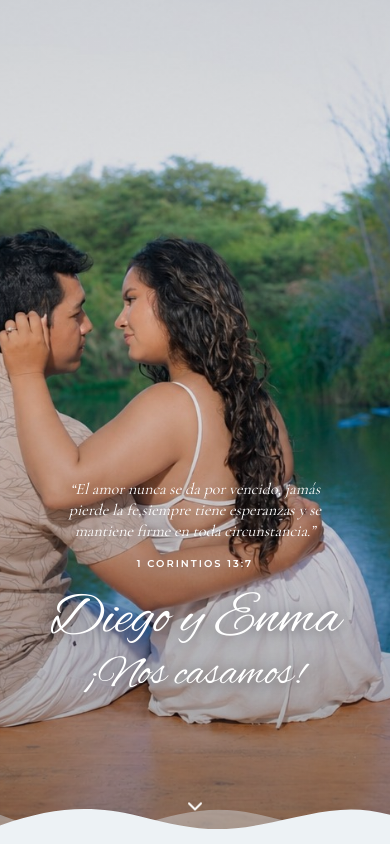
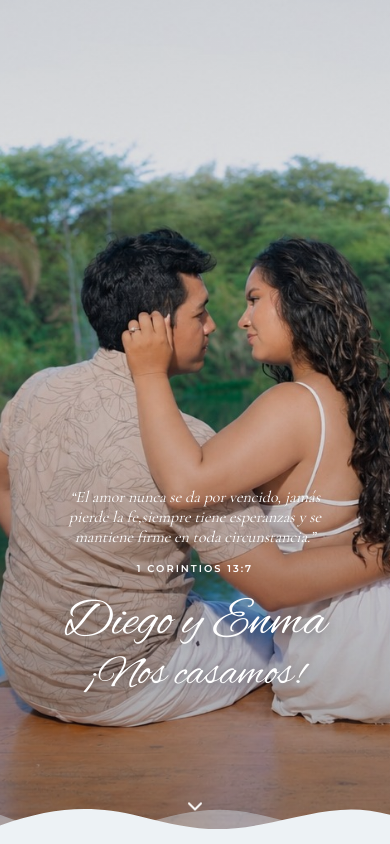
Before and after one commit to mariavaldiviezopingo/Invitacion-Boda-Diego---Enma, a Next.js app: page / in a window 390 px wide. Shown: the top 844 px of the page. Built offline with nearby package versions, Linux system fonts and the light colour scheme.

Commit message:
version corregida

```diff
--- a/app/globals.css
+++ b/app/globals.css
@@ -39,8 +39,8 @@ button:focus-visible, a:focus-visible { outline: 3px solid var(--gold); outline-
 
 main { width: 100%; overflow: clip; }
 .cover { position: relative; isolation: isolate; min-height: 100svh; padding: 0; color: #fff; background: #17252e; }
-.cover-photo { position: absolute; inset: 0; z-index: -1; background: linear-gradient(180deg,rgba(7,18,25,.18),rgba(7,18,25,.1) 42%,rgba(7,18,25,.38)),url('/fotos/portada-pareja.jpeg') 54% center/cover no-repeat; transform: scale(1.005); }
-.cover-content { position: absolute; inset: auto 0 clamp(5rem, 16vh, 10rem); display: flex; width: min(100%, 1100px); flex-direction: column; align-items: center; margin-inline: auto; padding-inline: var(--page-gutter); text-shadow: 0 2px 16px rgba(0,0,0,.5); }
+.cover-photo { position: absolute; inset: 0; z-index: -1; background: linear-gradient(180deg,rgba(7,18,25,.18),rgba(7,18,25,.1) 42%,rgba(7,18,25,.38)),url('/fotos/portada-pareja.jpeg') center center/cover no-repeat; transform: scale(1.005); }
+.cover-content { position: absolute; inset: auto 0 clamp(5rem, 16vh, 10rem); display: flex; width: min(100%, 1100px); flex-direction: column; align-items: center; margin-inline: auto; padding-inline: var(--page-gutter); text-align: center; text-shadow: 0 2px 16px rgba(0,0,0,.5); }
 .cover-quote { max-width: 58rem; margin: 0 auto .6rem; padding-block: .25rem!important; color: #fff; font: italic 400 clamp(1rem,2.1vw,1.55rem)/1.3 'Cormorant Garamond',serif; text-wrap: balance; }
 .cover-scripture { margin: 0 0 clamp(1rem,2.5vh,1.8rem); color: #fff; font-size: clamp(.62rem,1.2vw,.82rem); font-weight: 600; letter-spacing: .28em; }
 .story-cover .cover-names { margin: 0; color: #fff; font: 400 clamp(4rem,11vw,8.7rem)/.92 'Alex Brush',cursive; text-wrap: balance; }
@@ -61,10 +61,12 @@ main { width: 100%; overflow: clip; }
 .invitation-section > .max-w-3xl { width: min(100%, 880px); }
 .invitation-section .accent-heading { color: var(--dusty-dark); }
 .couple-photo-section { position: relative; isolation: isolate; height: clamp(300px, 56vw, 720px); min-height: 300px; overflow: hidden; background: var(--dusty-pale); }
-.couple-photo-background { position: absolute; inset: 0; background: url('/fotos/pareja-juntos.jpeg') center 45%/cover no-repeat; }
-.couple-photo-background2 { position: absolute; inset: 0; background: url('/fotos/foto4.jpg') center 45%/cover no-repeat; }
+.couple-photo-background, .couple-photo-background2, .couple-photo-background3 { position: absolute; inset: 0; background-position: center 45%; background-size: cover; background-repeat: no-repeat; }
+.couple-photo-background { background-image: url('/fotos/pareja-juntos.jpeg'); }
+.couple-photo-background2 { background-image: url('/fotos/foto4.jpg'); }
+.couple-photo-background3 { background-image: url('/fotos/foto10.jpg'); }
 .couple-photo-section--closing { height: clamp(280px,48vw,620px); }
-.couple-photo-section--closing .couple-photo-background2 { background-position: center 42%; }
+.couple-photo-section--closing .couple-photo-background3 { background-position: center 45%; }
 .couple-caption-section { position: relative; padding: clamp(2rem,5vw,3.5rem) var(--page-gutter); color: var(--dusty-dark); background: var(--dusty-pale); text-align: center; }
 .couple-caption-section p { width: min(100%,680px); margin: 0 auto; font: italic 400 clamp(1.2rem,2.7vw,1.8rem)/1.5 'Cormorant Garamond',serif; text-wrap: balance; }
 .couple-caption-section span { display: block; width: fit-content; margin: .8rem auto 0; color: #667e90; font-size: .68rem; letter-spacing: .22em; text-transform: uppercase; }
@@ -171,10 +173,13 @@ main { width: 100%; overflow: clip; }
 .music-toggle { position: fixed; z-index: 40; right: clamp(12px,3vw,28px); bottom: clamp(12px,3vw,26px); display: inline-flex; align-items: center; gap: 8px; padding: 10px 15px; border: 1px solid rgba(255,255,255,.75); border-radius: 999px; color: #fff; background: var(--dusty-dark); box-shadow: 0 5px 18px rgba(30,45,57,.2); font-size: .78rem; cursor: pointer; }
 
 @media (max-width: 760px) {
+  /* La pareja está ligeramente a la izquierda del centro en la foto original. */
+  .cover-photo { background-position: 40% center; }
   .cover-content { inset-block-end: clamp(4.5rem,12vh,7rem); }
   .cover-quote { max-width: 38ch; }
+  .story-cover .cover-names { max-width: 100%; font-size: clamp(3.6rem,12vw,5.8rem); }
   .couple-photo-background { background-position: 52% center; }
-  .couple-photo-section--closing .couple-photo-background2 { background-position: 54% center; }
+  .couple-photo-section--closing .couple-photo-background3 { background-position: center 45%; }
   .photo-collage { grid-template-columns: repeat(2,minmax(0,1fr)); grid-auto-rows: clamp(32px,8vw,48px); gap: 10px; }
   .photo-card { grid-column: span 1; grid-row: span 6; }
   .photo-card:nth-child(4n+1) { grid-row: span 7; }
@@ -185,9 +190,11 @@ main { width: 100%; overflow: clip; }
 }
 @media (max-width: 520px) {
   .cover { min-height: 100svh; }
+  .cover-photo { background-position: 40% center; }
   .cover-content { inset-block-end: 5.25rem; }
+  .cover-quote { width: 100%; max-width: 36ch; padding-block: .25rem!important; line-height: 1.25; }
   .cover-scripture { letter-spacing: .2em; }
-  .story-cover .cover-names { font-size: clamp(3.6rem,15vw,5.8rem); }
+  .story-cover .cover-names { width: 100%; font-size: clamp(3.3rem,13.5vw,5.2rem); }
   .cover-married { font-size: clamp(2.7rem,11vw,3.8rem); }
   .section-divider { height: 34px; }
   .date-message-band { min-height: 0; }
--- a/app/page.tsx
+++ b/app/page.tsx
@@ -211,7 +211,7 @@ export default function Home({ guest }: { guest?: Guest } = {}) {
             <p className="max-w-2xl mx-auto mt-4 leading-7">{wedding.notes[0]}</p>
             <div className="mx-auto my-7 h-px max-w-xs bg-dusty-200" /><p className="max-w-2xl mx-auto leading-7">{wedding.notes[1]}</p></section>
         <section data-reveal className="couple-photo-section couple-photo-section--closing" aria-label="Fotografía de Diego y Enma">
-            <div className="couple-photo-background2" role="img" aria-label="Diego y Enma tomados de la mano entre la vegetación" />
+            <div className="couple-photo-background3" role="img" aria-label="Diego y Enma tomados de la mano entre la vegetación" />
             <PhotoSectionWaves />
         </section>
         <section data-reveal className="couple-caption-section" aria-label="Mensaje de los novios">
```
Also changed, not shown: public/fotos/foto10.jpg (added).
